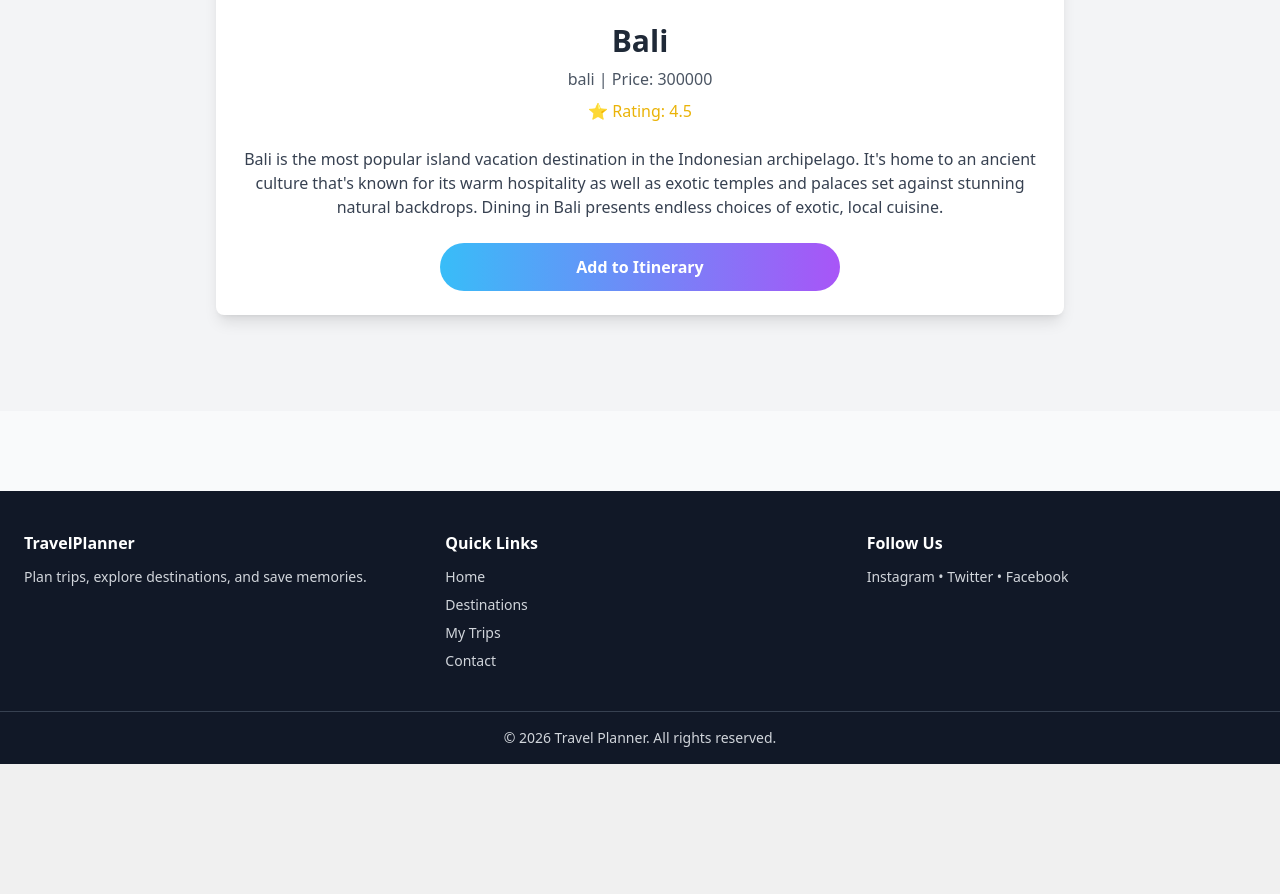
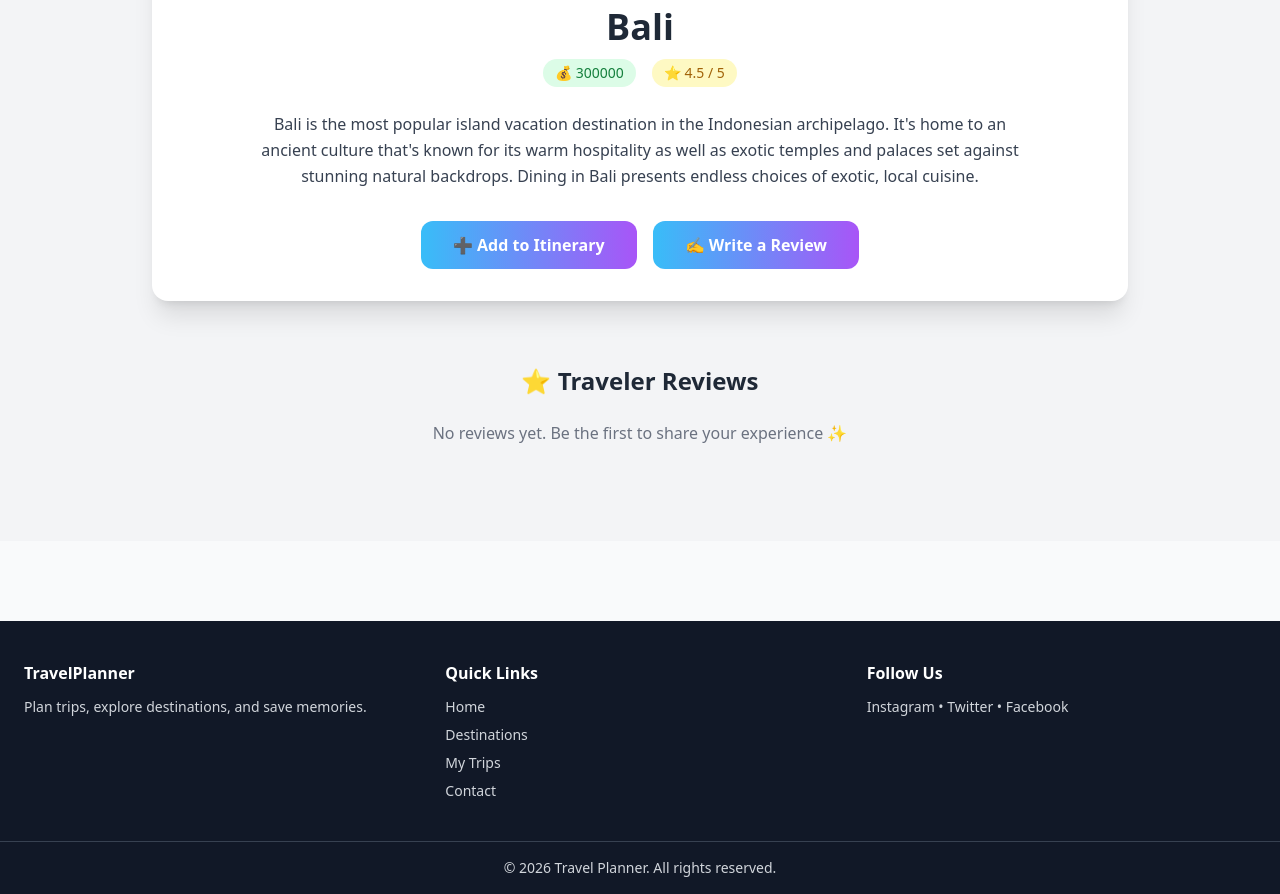
Before and after one commit to Lokesh19-PP/Travel-Planner-Webapp, a Django app: page /destinations/bali/ in a window 1280 px wide. Shown: the part 667-1561 px from the top of the page. Before the commit the page ends 1431 px from the top, so only its background shows below. Run offline with Django 4.2, Linux system fonts and the light colour scheme; data comes from the database, SQL or seed files in the repository; both versions use the stored data as it was after the commit; some libraries are stand-ins or nearby versions.

```diff
--- a/core/templates/core/destination_detail.html
+++ b/core/templates/core/destination_detail.html
@@ -1,25 +1,87 @@
 {% extends 'core/base.html' %}
 {% block content %}
+
 <section class="bg-gray-100 py-24">
-    <div class="max-w-4xl mx-auto px-6">
-        <div class="card p-6 bg-white shadow-lg rounded-lg flex flex-col items-center">
-            <!-- Destination Image -->
-            <img src="{{ destination.image.url }}" alt="{{ destination.name }}"
-                class="w-full rounded-lg object-cover mb-6"
-                style="height: 450px; max-height: 80vh;">
+    <div class="max-w-5xl mx-auto px-6">
 
-            <!-- Destination Info -->
-            <h1 class="text-3xl font-bold mb-2 text-center">{{ destination.name }}</h1>
-            <p class="text-gray-600 mb-2 text-center">{{ destination.country }} | Price: {{ destination.price_range }}</p>
-            <p class="text-yellow-500 mb-2 text-center">⭐ Rating: {{ destination.rating }}</p>
-            <p class="text-gray-700 mt-4 text-center">{{ destination.description }}</p>
+        <!-- Main Card -->
+        <div class="bg-white rounded-2xl shadow-xl overflow-hidden">
 
-            <!-- Add to Itinerary Button -->
-            <a href="{% url 'itinerary_create' %}?destination={{ destination.id }}"
-            class="btn mt-6 w-full md:w-1/2 text-center">
-            Add to Itinerary
-            </a>
+            <!-- Image -->
+            <div class="relative">
+                <img src="{{ destination.image.url }}"
+                     alt="{{ destination.name }}"
+                     class="w-full h-[450px] object-cover">
+                <div class="absolute bottom-4 left-4 bg-white/90 px-4 py-2 rounded-xl shadow">
+                    🌍 {{ destination.country }}
+                </div>
+            </div>
+
+            <!-- Content -->
+            <div class="p-8">
+
+                <!-- Title -->
+                <h1 class="text-3xl md:text-4xl font-extrabold text-center mb-3">
+                    {{ destination.name }}
+                </h1>
+
+                <!-- Meta Info -->
+                <div class="flex flex-wrap justify-center gap-4 text-sm mb-6">
+                    <span class="bg-green-100 text-green-700 px-3 py-1 rounded-full">
+                        💰 {{ destination.price_range }}
+                    </span>
+                    <span class="bg-yellow-100 text-yellow-700 px-3 py-1 rounded-full">
+                        ⭐ {{ destination.rating }} / 5
+                    </span>
+                </div>
+
+                <!-- Description -->
+                <p class="text-gray-700 text-center leading-relaxed max-w-3xl mx-auto">
+                    {{ destination.description }}
+                </p>
+
+                <!-- Actions -->
+                <div class="mt-8 flex flex-col sm:flex-row justify-center gap-4">
+                    <a href="{% url 'itinerary_create' %}?destination={{ destination.id }}"
+                       class="btn bg-indigo-600 hover:bg-indigo-700 text-white px-8 py-3 rounded-xl text-center">
+                        ➕ Add to Itinerary
+                    </a>
+
+                    <a href="{% url 'add_review' destination.id %}"
+                       class="btn bg-yellow-500 hover:bg-yellow-600 text-white px-8 py-3 rounded-xl text-center">
+                        ✍️ Write a Review
+                    </a>
+                </div>
+            </div>
         </div>
+
+        <!-- Reviews Section -->
+        <div class="mt-16">
+            <h2 class="text-2xl font-bold mb-6 text-center">⭐ Traveler Reviews</h2>
+
+            {% if reviews %}
+                <div class="space-y-4 max-w-3xl mx-auto">
+                    {% for review in reviews %}
+                    <div class="bg-white p-5 rounded-xl shadow flex flex-col gap-1">
+                        <div class="flex justify-between items-center">
+                            <span class="font-semibold">👤 {{ review.user.username }}</span>
+                            <span class="text-yellow-500">⭐ {{ review.rating }}/5</span>
+                        </div>
+                        <p class="text-gray-700">{{ review.comment }}</p>
+                        <p class="text-xs text-gray-400">
+                            🕒 {{ review.created_at|date:"M d, Y" }}
+                        </p>
+                    </div>
+                    {% endfor %}
+                </div>
+            {% else %}
+                <p class="text-center text-gray-500 mt-6">
+                    No reviews yet. Be the first to share your experience ✨
+                </p>
+            {% endif %}
+        </div>
+
     </div>
 </section>
+
 {% endblock %}
```
Also changed, not shown: db.sqlite3.
